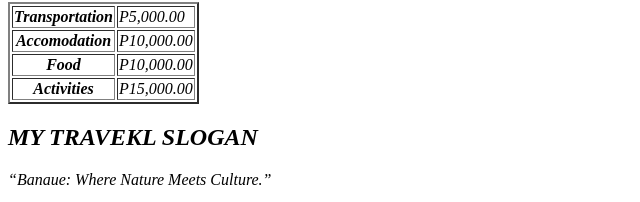
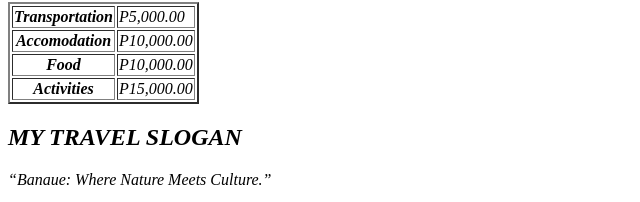
Before and after one commit to raymondborja/HTML-ONLY, a plain HTML site: page index.html in a window 1280 px wide. Shown: the part 777-979 px from the top of the page, 0-640 px from the left. Drawn offline with Linux system fonts and the light colour scheme.

Commit message:
Update index.html

```diff
--- a/index.html
+++ b/index.html
@@ -51,7 +51,7 @@
         <td>P15,000.00</td>
       </tr>
     </table>
-    <h2>MY TRAVEKL SLOGAN</h2>
+    <h2>MY TRAVEL SLOGAN</h2>
     <p>
       “Banaue: Where Nature Meets Culture.”
     </p>
```
